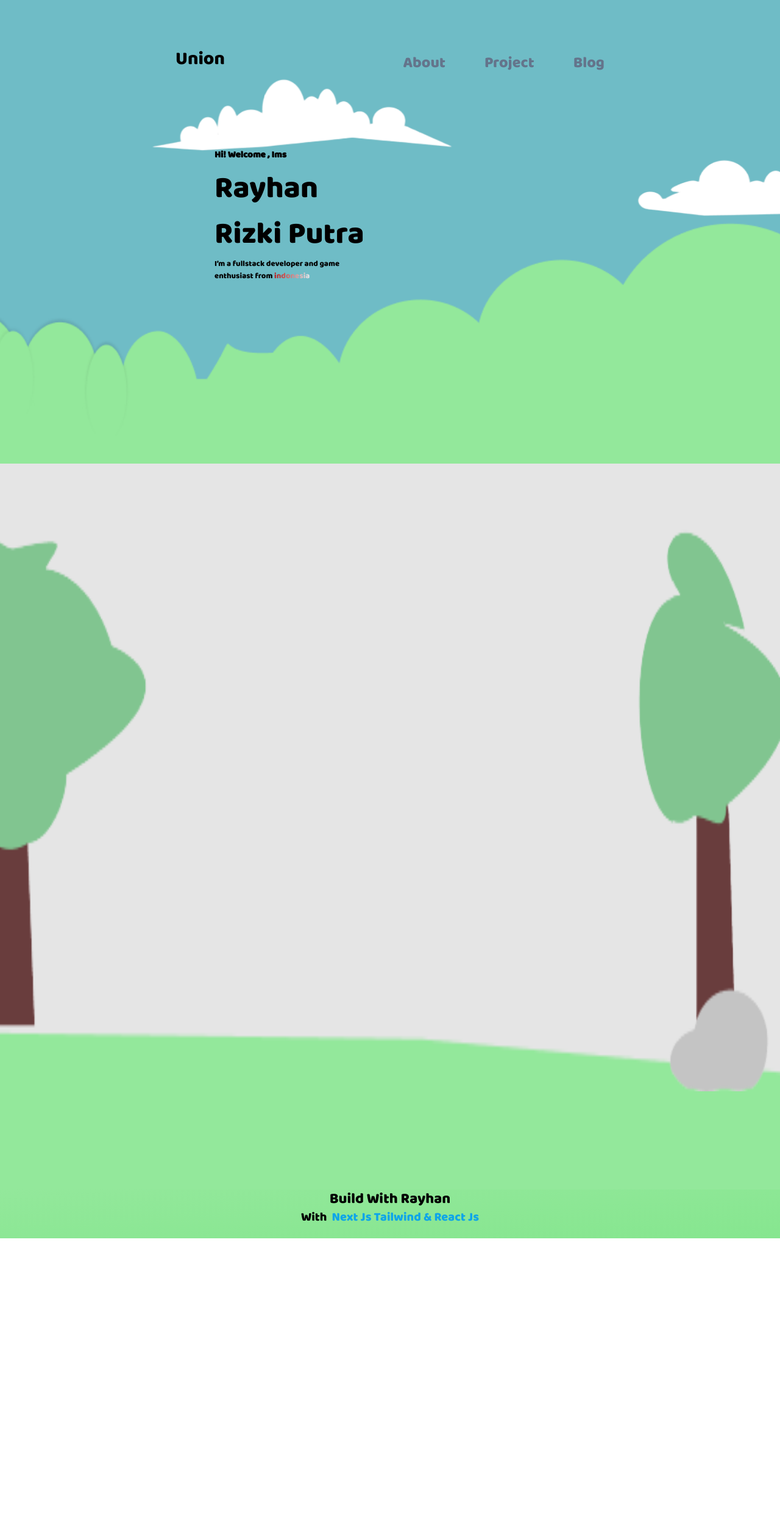
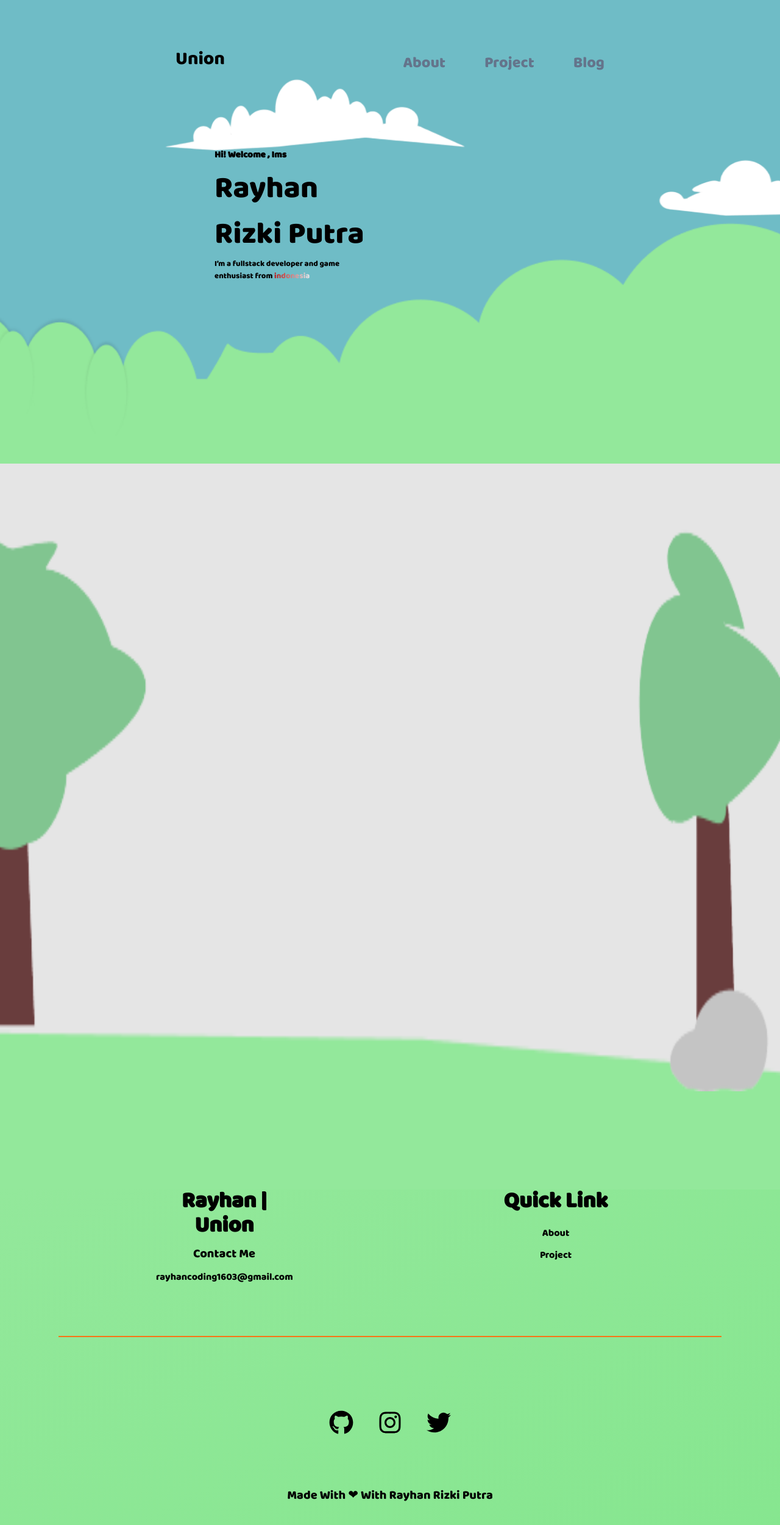
Before and after one commit to Rychhhh/cprof-han, a Next.js app: page / in a window 1280 px wide. Shown: the top 2500 px of the page at 61% size. Before the commit the page ends 2030 px from the top, so only its background shows below. Built offline with nearby package versions, Linux system fonts and the light colour scheme.

Commit message:
update web

```diff
--- a/components/Home/AboutMe.tsx
+++ b/components/Home/AboutMe.tsx
@@ -15,7 +15,7 @@ export default function AboutMe() {
         {/* Profile Image  */}
             <div className="w-[250px] ml-28 mt-20 absolute top-[500px] md:right-20 md:top-20 md:w-[400px] md:mt-[400px]" data-aos="fade-up"
      data-aos-anchor-placement="bottom-bottom" data-aos-duration="1000">
-            <Image className="rounded-full " src="/img/rushia.jpg" alt="rushiajpg" width={362} height={332}/>
+            <Image className="rounded-full " src="/img/rayhan.jpeg" alt="mypotoprofile" width={462} height={432}/>
           </div>
 
             {/* Card About Me */}
--- a/components/Home/Footer.tsx
+++ b/components/Home/Footer.tsx
@@ -1,11 +1,54 @@
+import Link from "next/link"
+import { FontAwesomeIcon } from '@fortawesome/react-fontawesome'
+import { faGithub, faInstagram, faTwitter } from '@fortawesome/free-brands-svg-icons';
+
 export default function Footer() {
+  let Links = [
+    { class: 'link', name: 'About', href: '/'},
+    { class: 'link', name: 'Project', href: '/project'},
+  ]
   return (
-    <div className="w-full h-20 md bg-gradient-to-br from-footer to-[#86e68f] font-baloo">
-      <div className="max-w-2xl text-center mx-auto flex-col md:max-w-sm">
-        <span className="font-normal text-2xl">Build With Rayhan</span>
-        <h1 className="font-normal text-xl">With
-          <span className="text-sky-500 pl-2">Next Js Tailwind & React Js</span>
-        </h1>
+    <div className="h-[650px] lg:h-[600px] md bg-gradient-to-br from-footer to-[#86e68f] font-baloo grid grid-cols-1">
+
+      <div className="pb-10 grid grid-cols-1 md:grid-cols-2 border-b-2 w-[80%] lg:w-[85%] text-center mx-auto border-orange-500">
+
+          <div className="contact-me container lg:px-40 flex pb-10 lg:pb-0 flex-col lg:gap-y-3">
+            <h1 className="font-bold text-4xl">Rayhan | Union</h1>
+            <h3 className="font-medium text-xl">Contact Me</h3>
+            <span className="font-">rayhancoding1603@gmail.com</span>
+          </div>
+
+          <div className="short-navlink flex-col">
+            <h1 className="pb-5 font-bold text-4xl">Quick Link</h1>
+            <div className="link-short flex flex-col gap-y-3">
+              {Links.map((link) => (
+                <Link key={link.name} href={link.href}>{link.name}</Link>
+              ))}
+            </div>
+          </div>
+
+      </div>
+
+      <div className="socmed text-xl  py-10 mx-auto">
+
+      <div className="font items-center text-center my-20">
+          <Link href={'https://github.com/Ryhann'}>
+            <a href="https://github.com/Ryhann" className='hover:text-red-600'>
+              <FontAwesomeIcon icon={faGithub} style={{ width: '80px', height: "40px" }} />
+              </a>
+          </Link>
+          <Link href={'https://www.instagram.com/ellohann/'}>
+            <a href="https://www.instagram.com/clouds1____/" className='hover:text-red-600'>
+            <FontAwesomeIcon icon={faInstagram} style={{ width: '80px', height: "40px" }} />
+            </a>
+          </Link>
+          <Link href={'https://twitter.com/Rayhan26901596'}>
+            <a href="https://twitter.com/Rayhan26901596" className='hover:text-red-600'>
+            <FontAwesomeIcon icon={faTwitter} style={{ width: '80px', height: "40px" }} />
+            </a>
+          </Link>
+        </div>
+      <h1>Made With ❤ With Rayhan Rizki Putra</h1>
       </div>
     </div>
   )
--- a/components/Home/Navbar.tsx
+++ b/components/Home/Navbar.tsx
@@ -2,6 +2,12 @@ import Link from "next/link";
 import Popup from 'reactjs-popup';
 
 export default function Navbar() {
+
+  let Links = [
+    { class: 'link', name: 'About', href: '/'},
+    { class: 'link', name: 'Project', href: '/project'},
+  ]
+
   return (
     <div className="w-[55%] py-10 flex gap-2 mx-auto justify-between ">
         <div className="flex" data-aos="fade-right" data-aos-duration="2000">
@@ -16,6 +22,27 @@ export default function Navbar() {
               </Popup>
               </div>
         </div>
+
+
+        <button className="group mx-2 flex flex-col rounded pt-9 pl-24 space-y-2 hover:bg-slate-400  md:hidden">
+          <span className='hamburger-line'></span>
+          <span className='hamburger-line'></span>
+          <span className='hamburger-line'></span>
+          <div className="absolute z-50 top-0 right-full h-screen w-8/12 bg-slate-800 text-white border opacity-0
+            group-focus:right-0 group-focus:opacity-100 transition-all duration-300">
+              <ul className="flex flex-col space-y-10 items-center w-full text-base cursor-pointer pt-10 h-full">
+                  {Links.map((link) => (
+                      <div key={link.name} className='link-active'>
+                            <Link href={link.href} key={link.class}>{link.name}</Link>
+                      </div>
+                    ))}
+                        <Popup trigger={<div className='cursor-pointer'> Blog</div>} position="bottom center">
+                                <h1 className='p-4 cursor-wait bg-white'>Coming Soon</h1>
+                      </Popup>
+
+              </ul>
+            </div>
+        </button>
     </div>
   )
 }
--- a/components/project/Footer.tsx
+++ b/components/project/Footer.tsx
@@ -1,7 +1,6 @@
 import React from 'react'
 
 import { FontAwesomeIcon } from '@fortawesome/react-fontawesome'
-// import { faGithub } from '@fortawesome/free-solid-svg-icons';
 import { faGithub, faInstagram, faTwitter } from '@fortawesome/free-brands-svg-icons';
 import Link from 'next/link';
 
@@ -25,7 +24,7 @@ export default function Footer() {
               </a>
           </Link>
           <Link href={''}>
-            <a href="https://www.instagram.com/ellohann/" className='hover:text-red-600'>
+            <a href="https://www.instagram.com/clouds1____/" className='hover:text-red-600'>
             <FontAwesomeIcon icon={faInstagram} style={{ width: '80px', height: "40px" }} />
             </a>
           </Link>
--- a/components/project/Navbar.tsx
+++ b/components/project/Navbar.tsx
@@ -2,6 +2,12 @@ import Link from "next/link";
 import Popup from 'reactjs-popup';
 
 export default function Navbar() {
+
+  let Links = [
+    { class: 'link', name: 'About', href: '/'},
+    { class: 'link', name: 'Project', href: '/project'},
+  ]
+
   return (
     <div className="mx-auto p-10 flex justify-between md:p-24" id="#top">
       <div className="logo" data-aos="fade-right" data-aos-duration="1500">
@@ -33,9 +39,30 @@ export default function Navbar() {
           </div>
       </div>
 
-      <div className="block md:hidden">
+      {/* <div className="block md:hidden">
         ----
-      </div>
+      </div> */}
+
+        <button className="group mx-2 flex flex-col rounded py-3 px-4 space-y-2 hover:bg-slate-400  md:hidden">
+          <span className='hamburger-line'></span>
+          <span className='hamburger-line'></span>
+          <span className='hamburger-line'></span>
+          <div className="absolute z-50 top-0 right-full h-screen w-8/12 bg-slate-800 text-white border opacity-0
+            group-focus:right-0 group-focus:opacity-100 transition-all duration-300">
+              <ul className="flex flex-col space-y-10 items-center w-full text-base cursor-pointer pt-10 h-full">
+                  {Links.map((link) => (
+                      <div key={link.name} className='link-active'>
+                            <Link href={link.href} key={link.class}>{link.name}</Link>
+                      </div>
+                    ))}
+                        <Popup trigger={<div className='cursor-pointer'> Blog</div>} position="bottom center">
+                                <h1 className='p-4 cursor-wait bg-white'>Coming Soon</h1>
+                      </Popup>
+
+              </ul>
+            </div>
+        </button>
+
     </div>
   )
 }
--- a/src/styles/globals.css
+++ b/src/styles/globals.css
@@ -69,3 +69,22 @@
     hover:shadow-xl
     active:shadow-xl;
 }
+
+/* Navbar */
+
+.link {
+    @apply hover:opacity-20 duration-300;
+ }
+
+ .link-active {
+     @apply hover:bg-gray-200 hover:text-slate-800 py-4 px-6 w-full cursor-pointer;
+ }
+
+.hamburger-line {
+    @apply w-8 h-1 bg-slate-800 rounded-md;
+}
+
+.hamburger-active > span:nth-child(1) {
+    @apply rotate-45 transition;
+}
+/* End Navbar */
```
Also changed, not shown: public/img/rayhan.jpeg (added), public/img/rushia.jpg (deleted).
